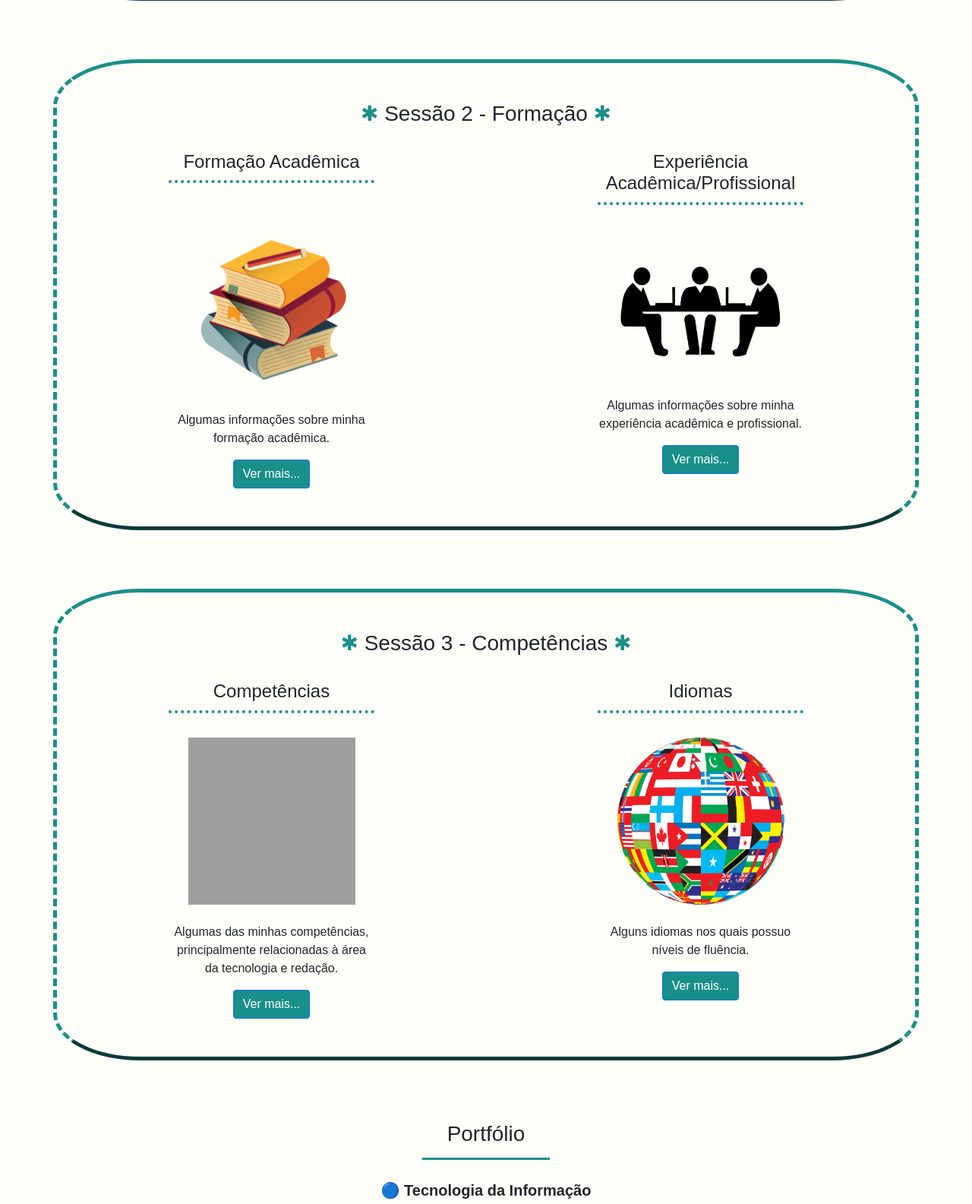
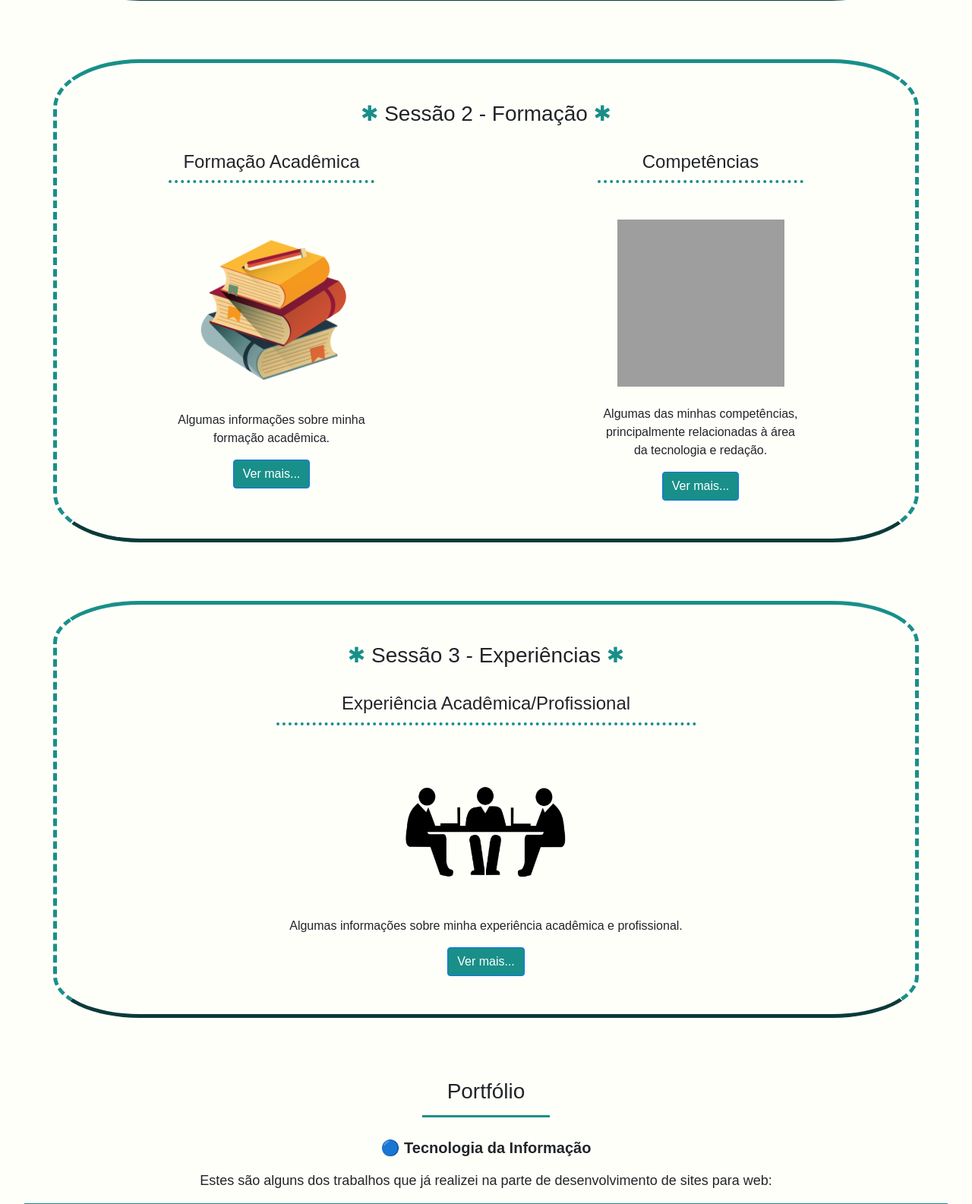
Before and after one commit to Renan397/Pessoal, a PHP site: page / in a window 1280 px wide. Shown: the part 1002-2587 px from the top of the page at 76% size. Run offline with PHP 8.4, Linux system fonts and the light colour scheme; some web fonts are replaced; grey boxes are pictures that could not be loaded.

Commit message:
Update New Style

```diff
--- a/assets/css/home.css
+++ b/assets/css/home.css
@@ -125,7 +125,7 @@ body {
 }
 /* */
 
-/* SESSÃO 2 - Formação */
+/* SESSÃO 2 - Formação e Competências */
 #formacao {
     border-bottom: outset 5px #198f89;
     border-top: outset 5px #198f89;
@@ -145,6 +145,24 @@ body {
     width: 400px;
     min-height: 160px;
 }
+#info_competencias {
+    display: block;
+    margin-right: auto;
+    margin-left: auto;
+    text-align: center;
+}
+/* */
+
+/* SESSÃO 3 - Experiências */
+#experiencias {
+    border-bottom: outset 5px #198f89;
+    border-top: outset 5px #198f89;
+    border-left: #198f89 5px dashed;
+    border-right: #198f89 5px dashed;
+    padding-bottom: 50px;
+    padding-top: 50px;
+    border-radius: 10%;
+}
 #info_profissional {
     display: block;
     margin-right: auto;
@@ -156,6 +174,10 @@ body {
     min-height: 60px;
 }
 #img_profissional3 {
+    width: 200px;
+    min-height: 60px;
+}
+#img_profissional4 {
     width: 200px;
     min-height: 60px;
     border-radius: 100px;
@@ -172,29 +194,8 @@ body {
 #txt_profissional4 {
     text-align: justify;
 }
-/* */
-
-/* SESSÃO 3 - Competências */
-#competencias {
-    border-bottom: outset 5px #198f89;
-    border-top: outset 5px #198f89;
-    border-left: #198f89 5px dashed;
-    border-right: #198f89 5px dashed;
-    padding-bottom: 50px;
-    padding-top: 50px;
-    border-radius: 10%;
-}
-#info_competencias {
-    display: block;
-    margin-right: auto;
-    margin-left: auto;
-    text-align: center;
-}
-#info_idiomas {
-    display: block;
-    margin-right: auto;
-    margin-left: auto;
-    text-align: center;
+#txt_profissional5 {
+    text-align: justify;
 }
 /* */
 
@@ -234,18 +235,6 @@ transform: scale(1.1);
 #bttn_descAcademica_esconder:hover {
 transform: scale(1.1);
 }
-#bttn_descProfissional_mostrar {
-    transition: 0.5s;
-    }
-#bttn_descProfissional_mostrar:hover {
-transform: scale(1.1);
-}
-#bttn_descProfissional_esconder {
-    transition: 0.5s;
-    }
-#bttn_descProfissional_esconder:hover {
-transform: scale(1.1);
-}
 #bttn_descCompetencias_mostrar {
     transition: 0.5s;
     }
@@ -258,16 +247,16 @@ transform: scale(1.1);
 #bttn_descCompetencias_esconder:hover {
 transform: scale(1.1);
 }
-#bttn_descIdiomas_mostrar {
+#bttn_descProfissional_mostrar {
     transition: 0.5s;
     }
-#bttn_descIdiomas_mostrar:hover {
+#bttn_descProfissional_mostrar:hover {
 transform: scale(1.1);
 }
-#bttn_descIdiomas_esconder {
+#bttn_descProfissional_esconder {
     transition: 0.5s;
     }
-#bttn_descIdiomas_esconder:hover {
+#bttn_descProfissional_esconder:hover {
 transform: scale(1.1);
 }
 
@@ -474,9 +463,6 @@ transform: scale(1.1);
     #info_profissional {
         padding-top: 50px;
     }
-    #info_idiomas {
-        padding-top: 50px;
-    }
     #titulo_portfolio {
         width: 50%;
     }
--- a/assets/js/home.js
+++ b/assets/js/home.js
@@ -72,6 +72,29 @@ $(document).ready(function(){
       });
       //
 
+           //Sessão de Competências
+      $("#bttn_descCompetencias_mostrar").click(function(){
+        $("#bttn_descCompetencias_mostrar").hide();
+        $("#bttn_descCompetencias_esconder").fadeToggle();
+        $("#imgCompetencias").hide();
+        $("#txtCompetencias").hide();
+        $("#img_competencias").fadeToggle();
+        $("#txt_competencias").fadeToggle();
+        $("#titulo_idiomas").fadeToggle();
+        $("#txt_idiomas").fadeToggle();
+      });
+      $("#bttn_descCompetencias_esconder").click(function(){
+        $("#bttn_descCompetencias_esconder").hide();
+        $("#bttn_descCompetencias_mostrar").fadeToggle();
+        $("#imgCompetencias").fadeToggle();
+        $("#txtCompetencias").fadeToggle();
+        $("#img_competencias").hide();
+        $("#txt_competencias").hide();
+        $("#titulo_idiomas").hide();
+        $("#txt_idiomas").hide();
+      });
+      //
+
       //Sessão de Formação Profissional
       $("#bttn_descProfissional_mostrar").click(function(){
         $("#bttn_descProfissional_mostrar").hide();
@@ -81,10 +104,12 @@ $(document).ready(function(){
         $("#img_profissional").fadeToggle();
         $("#img_profissional2").fadeToggle();
         $("#img_profissional3").fadeToggle();
+        $("#img_profissional4").fadeToggle();
         $("#txt_profissional").fadeToggle();
         $("#txt_profissional2").fadeToggle();
         $("#txt_profissional3").fadeToggle();
         $("#txt_profissional4").fadeToggle();
+        $("#txt_profissional5").fadeToggle();
       });
       $("#bttn_descProfissional_esconder").click(function(){
         $("#bttn_descProfissional_esconder").hide();
@@ -94,48 +119,12 @@ $(document).ready(function(){
         $("#img_profissional").hide();
         $("#img_profissional2").hide();
         $("#img_profissional3").hide();
+        $("#img_profissional4").hide();
         $("#txt_profissional").hide();
         $("#txt_profissional2").hide();
         $("#txt_profissional3").hide();
         $("#txt_profissional4").hide();
-      });
-      //
-
-      //Sessão de Competências
-      $("#bttn_descCompetencias_mostrar").click(function(){
-        $("#bttn_descCompetencias_mostrar").hide();
-        $("#bttn_descCompetencias_esconder").fadeToggle();
-        $("#imgCompetencias").hide();
-        $("#txtCompetencias").hide();
-        $("#img_competencias").fadeToggle();
-        $("#txt_competencias").fadeToggle();
-      });
-      $("#bttn_descCompetencias_esconder").click(function(){
-        $("#bttn_descCompetencias_esconder").hide();
-        $("#bttn_descCompetencias_mostrar").fadeToggle();
-        $("#imgCompetencias").fadeToggle();
-        $("#txtCompetencias").fadeToggle();
-        $("#img_competencias").hide();
-        $("#txt_competencias").hide();
-      });
-      //
-
-      //Sessão de Idiomas
-      $("#bttn_descIdiomas_mostrar").click(function(){
-        $("#bttn_descIdiomas_mostrar").hide();
-        $("#bttn_descIdiomas_esconder").fadeToggle();
-        $("#imgIdiomas").hide();
-        $("#txtIdiomas").hide();
-        $("#img_idiomas").fadeToggle();
-        $("#txt_idiomas").fadeToggle();
-      });
-      $("#bttn_descIdiomas_esconder").click(function(){
-        $("#bttn_descIdiomas_esconder").hide();
-        $("#bttn_descIdiomas_mostrar").fadeToggle();
-        $("#imgIdiomas").fadeToggle();
-        $("#txtIdiomas").fadeToggle();
-        $("#img_idiomas").hide();
-        $("#txt_idiomas").hide();
+        $("#txt_profissional5").hide();
       });
       //
   });
--- a/index.html
+++ b/index.html
@@ -15,7 +15,7 @@
     <!-- Arquivos locais -->
     <link rel="stylesheet" href="assets/css/home.css">
     <script src="assets/js/home.js"></script>
-    <title>Renan dos Santos - Bem-vindo(a)!</title>
+    <title>Blog - Renan dos Santos</title>
 </head>
 <header>
     <nav class="navbar navbar-expand-sm navbar-dar" style=" background-color: #198f89; position: fixed; width: 100%; z-index: 3;">
@@ -36,7 +36,7 @@
                 <a class="nav-link" href="#formacao_redirect">Formação</a>
           </li>
           <li class="nav-item">
-                <a class="nav-link" href="#competencias_redirect">Competências</a>
+                <a class="nav-link" href="#experiencias_redirect">Experiências</a>
           </li>
           <li class="nav-item">
                 <a class="nav-link" href="#portfolio_redirect">Portfólio</a>
@@ -100,7 +100,7 @@
   <!-- -->
 </div><br><br>
 
-<!-- SESSÃO DE FORMAÇÃO ACADÊMICA E PROFISSIONAL -->
+<!-- SESSÃO DE FORMAÇÃO ACADÊMICA E COMPETÊNCIAS -->
 <div id="formacao_redirect" style="height: 5px;"></div><br>
 <div class="container" id="formacao">
 <h3 class="titulos_sessoes"><span style="color: #198f89;">✱</span> Sessão 2 - Formação <span style="color: #198f89;">✱</span></h3><br>
@@ -130,7 +130,47 @@
 
      <button style="background-color: #198f89;" id="bttn_descAcademica_mostrar" class="btn btn-primary">Ver mais...</button>
     </div>
-    <div class="col-sm-6" id="info_profissional">
+
+    <div class="col-sm-6" id="info_competencias">
+      <h4 class="titulos" >Competências</h4><br>
+
+     <img class="imgs" id="img_competencias" src="assets/img/img_competencias.jpg" style="border-radius: 10%; display: none; padding-bottom: 20px;">
+     <p id="txt_competencias" style="display: none; padding-top: 10px; text-align: justify;">
+      <!--
+        Adicionar quando for formatado para um currículo:
+        Sou uma pessoa muito curiosa, que tem muita vontade de aprender e coragem para encontrar soluções de possíveis problemas. Tento sempre ouvir os meus colegas de equipe, afinal, saber ouvir todas as ideias é fundamental para que os projetos dêem certo.<br><br>
+      -->
+      <b>Linguagens (de marcação e programação) e ferramentas conhecidas:</b> HTML, CSS, JavaScript, PHP, SQL, Python, jQuery, AJAX, Bootstrap (4 e 5), Microsoft Office (Word, Excel, PowerPoint);<br><br>
+      <b>Habilidades (Tecnologia da Informação):</b> Gestão de projetos, suporte em hardware e redes, programação para web, e criação de identidade visual;<br>
+      <b>Habilidades (Jornalismo):</b> Redação de notícias, roteiros (para podcast e entrevista) e criação de textos em geral em demanda.<br><br>
+
+      <h4 id="titulo_idiomas" style="display: none; text-align: justify;">✦ Idiomas</h6>
+      <img class="imgs" id="img_idiomas" src="assets/img/img_idiomas.png" style="border-radius: 10%; display: none; padding-bottom: 10px;">
+      <ul id="txt_idiomas" style="list-style: disc; text-align: justify; display: none;">
+      <li><span style="color: #4ca9c8;"><b>Língua Inglesa:</b></span> Nível intermediário;</li>
+      <li><span style="color: red;"><b>Língua Espanhola:</b></span> Nível básico;</li>
+      </ul>
+
+    </p>
+
+     <button style="background-color: #198f89; display:none;" id="bttn_descCompetencias_esconder" class="btn btn-primary">Voltar</button>
+
+       <img class="imgs_intro" id="imgCompetencias" src="assets/img/img_competencias_intro.png"><br><br>
+       <p class="txt_intro" id="txtCompetencias">Algumas das minhas competências, principalmente relacionadas à área da tecnologia e redação.</p>
+
+      <button style="background-color: #198f89;" id="bttn_descCompetencias_mostrar" class="btn btn-primary">Ver mais...</button>
+
+      </div>
+  </div>
+  <!-- -->
+</div><br><br>
+
+<!-- SESSÃO DE EXPERIÊNCIA -->
+<div id="experiencias_redirect" style="height: 5px;"></div><br>
+<div class="container" id="experiencias">
+  <h3 class="titulos_sessoes"><span style="color: #198f89;">✱</span> Sessão 3 - Experiências <span style="color: #198f89;">✱</span></h3><br>
+  <div class="row">
+  <div class="col-sm-12" id="info_profissional">
     <h4 class="titulos" >Experiência Acadêmica/Profissional</h4><br>
 
     <img class="imgs" id="img_profissional" src="assets/img/img_profissional.png" style="border-radius: 50%; display: none; padding-bottom: 20px;">
@@ -140,9 +180,12 @@
     <p id="txt_profissional2" style="display: none; padding-top: 10px;">No meu primeiro período de graduação em Jornalismo, pude ter a oportunidade de entrar para o projeto <span style="color: rgb(224, 2, 2);"><b>Arquibancada UFU</b></span>, que é um projeto de extensão voltado para cobertura jornalística de esportes universitários. Faço parte da equipe de redação e rádio, produzindo textos e episódios do podcast, chamado de ArqCast. <br> Segue o link para o site do projeto: <a href="https://arquibancadaufu.wixsite.com/meusite" style="text-decoration: none;"><span style="color: rgb(224, 2, 2);">https://arquibancadaufu.wixsite.com/meusite</span></a></p>
 
     <img id="img_profissional3" src="assets/img/img_profissional 3.png" style="display: none; padding-bottom: 20px;">
-    <p id="txt_profissional3" style="display: none; padding-top: 10px;">No meu segundo período de graduação em Jornalismo, entrei para o projeto <span style="color: #0101b1"><b>UFocas</b></span>, que é outro projeto de extensão, fruto de uma parceria institucional entre a coordenação do curso de Jornalismo e os órgãos de comunicação oficial da UFU — a Diretoria de Comunicação Social (Dirco) e a Fundação Rádio e Televisão Educativa de Uberlândia (RTU) —, e que garante oportunidades de atuação para estudantes nas diversas atividades ali executadas. Atualmente, faço parte da equipe de Divulgação Científica, auxiliando na produção de materiais em formato de texto ou áudio, como o podcast Ciência ao Pé do Ouvido. <br></p>
+    <p id="txt_profissional3" style="display: none; padding-top: 10px;">Junto a outros colegas, criei o projeto <span style="color: #00869e"><b>Jornal</span>idade</b>, em que realizamos oficinas sobre Jornalismo para jovens da Escola Estadual Professor José Ignácio de Sousa, localizada em Uberlândia-MG. Além de participar do projeto como monitor, desenvolvi o website de apresentação do projeto. <br> Segue o link para o site: <a href="https://jornalidade.github.io/projetojornalidade/" target="_blank" style="text-decoration: none;"><span style="color: #00869e">https://jornalidade.github.io/projetojornalidade/</span></a></p>
 
-    <p id="txt_profissional4" style="display: none; padding-top: 10px;">Por fim, estou sempre buscando novas oportunidades tanto dentro da universidade, quanto externamente, no mercado profissional de TI ou de Jornalismo, já que mantenho os estudos voltados para as duas áreas regularmente.</p>
+    <img id="img_profissional4" src="assets/img/img_profissional 4.png" style="display: none; padding-bottom: 20px;">
+    <p id="txt_profissional4" style="display: none; padding-top: 10px;">No meu segundo período de graduação em Jornalismo, entrei para o projeto <span style="color: #0101b1"><b>UFocas</b></span>, que é outro projeto de extensão, fruto de uma parceria institucional entre a coordenação do curso de Jornalismo e os órgãos de comunicação oficial da UFU — a Diretoria de Comunicação Social (Dirco) e a Fundação Rádio e Televisão Educativa de Uberlândia (RTU) —, e que garante oportunidades de atuação para estudantes nas diversas atividades ali executadas. Atualmente, faço parte da equipe de Divulgação Científica, auxiliando na produção de materiais em formato de texto ou áudio, como o podcast Ciência ao Pé do Ouvido. <br></p>
+
+    <p id="txt_profissional5" style="display: none; padding-top: 10px;">Por fim, estou sempre buscando novas oportunidades tanto dentro da universidade, quanto externamente, no mercado profissional de TI ou de Jornalismo, já que mantenho os estudos voltados para as duas áreas regularmente.</p>
 
     <!--
       Adicionar quando for formatado para um currículo:
@@ -155,56 +198,6 @@
       <p class="txt_intro" id="txtProfissional">Algumas informações sobre minha experiência acadêmica e profissional.</p>
 
      <button style="background-color: #198f89;" id="bttn_descProfissional_mostrar" class="btn btn-primary">Ver mais...</button>
-    </div>
-  </div>
-  <!-- -->
-</div><br><br>
-
-<!-- SESSÃO DE COMPETÊNCIAS -->
-<div id="competencias_redirect" style="height: 5px;"></div><br>
-<div class="container" id="competencias">
-
-<h3 class="titulos_sessoes"><span style="color: #198f89;">✱</span> Sessão 3 - Competências <span style="color: #198f89;">✱</span></h3><br>
-<div class="row">
-    <div class="col-sm-6" id="info_competencias">
-    <h4 class="titulos" >Competências</h4><br>
-
-   <img class="imgs" id="img_competencias" src="assets/img/img_competencias.jpg" style="border-radius: 10%; display: none; padding-bottom: 20px;">
-   <p id="txt_competencias" style="display: none; padding-top: 10px; text-align: justify;">
-    <!--
-      Adicionar quando for formatado para um currículo:
-      Sou uma pessoa muito curiosa, que tem muita vontade de aprender e coragem para encontrar soluções de possíveis problemas. Tento sempre ouvir os meus colegas de equipe, afinal, saber ouvir todas as ideias é fundamental para que os projetos dêem certo.<br><br>
-    -->
-    <b>Linguagens (de marcação e programação) e ferramentas conhecidas:</b> HTML, CSS, JavaScript, PHP, SQL, Python, jQuery, AJAX, Bootstrap (4 e 5), Microsoft Office (Word, Excel, PowerPoint);<br><br>
-    <b>Habilidades (Tecnologia da Informação):</b> Gestão de projetos, suporte em hardware e redes, programação para web, e criação de identidade visual;<br>
-    <b>Habilidades (Jornalismo):</b> Redação de notícias, roteiros (para podcast e entrevista) e criação de textos em geral em demanda.
-  </p>
-
-   <button style="background-color: #198f89; display:none;" id="bttn_descCompetencias_esconder" class="btn btn-primary">Voltar</button>
-
-     <img class="imgs_intro" id="imgCompetencias" src="assets/img/img_competencias_intro.png"><br><br>
-     <p class="txt_intro" id="txtCompetencias">Algumas das minhas competências, principalmente relacionadas à área da tecnologia e redação.</p>
-
-    <button style="background-color: #198f89;" id="bttn_descCompetencias_mostrar" class="btn btn-primary">Ver mais...</button>
-
-    </div>
-
-    <div class="col-sm-6" id="info_idiomas">
-    <h4 class="titulos" >Idiomas</h4><br>
-
-   <img class="imgs" id="img_idiomas" src="assets/img/img_idiomas.png" style="border-radius: 10%; display: none; padding-bottom: 10px;">
-    <ul id="txt_idiomas" style="list-style: none; display: none;">
-    <li><span style="color: #4ca9c8;"><b>Língua Inglesa:</b></span> Nível intermediário;</li>
-    <li><span style="color: red;"><b>Língua Espanhola:</b></span> Nível básico;</li>
-    </ul>
-
-   <button style="background-color: #198f89; display:none;" id="bttn_descIdiomas_esconder" class="btn btn-primary">Voltar</button>
-
-     <img class="imgs_intro" id="imgIdiomas" src="assets/img/img_idiomas_intro.png"><br><br>
-     <p class="txt_intro" id="txtIdiomas">Alguns idiomas nos quais possuo níveis de fluência.</p>
-
-    <button style="background-color: #198f89;" id="bttn_descIdiomas_mostrar" class="btn btn-primary">Ver mais...</button>
-
     </div>
   </div>
   <!-- -->
```
Also changed, not shown: assets/img/img_profissional 3.png, assets/img/img_profissional 4.png (added).
